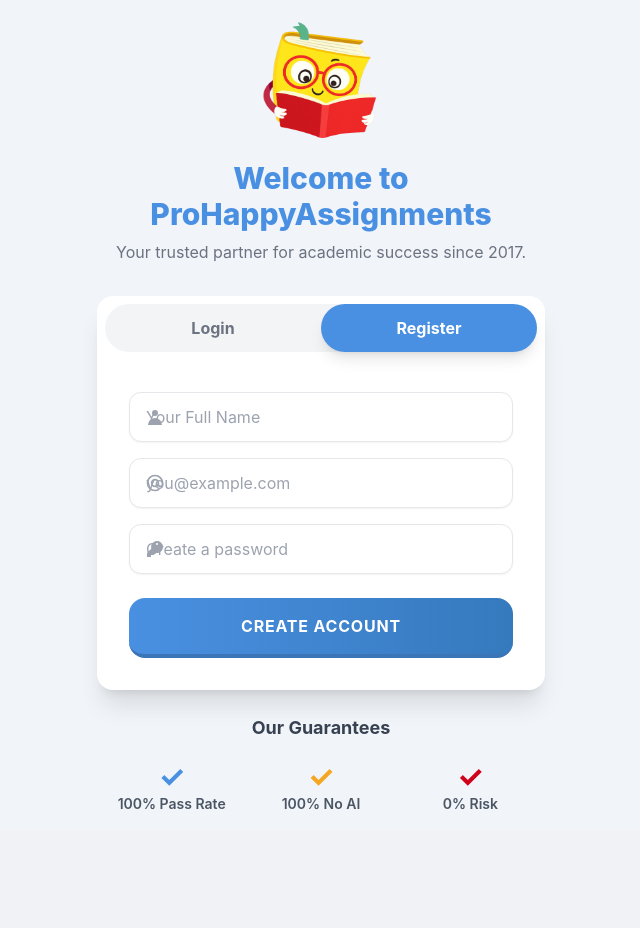
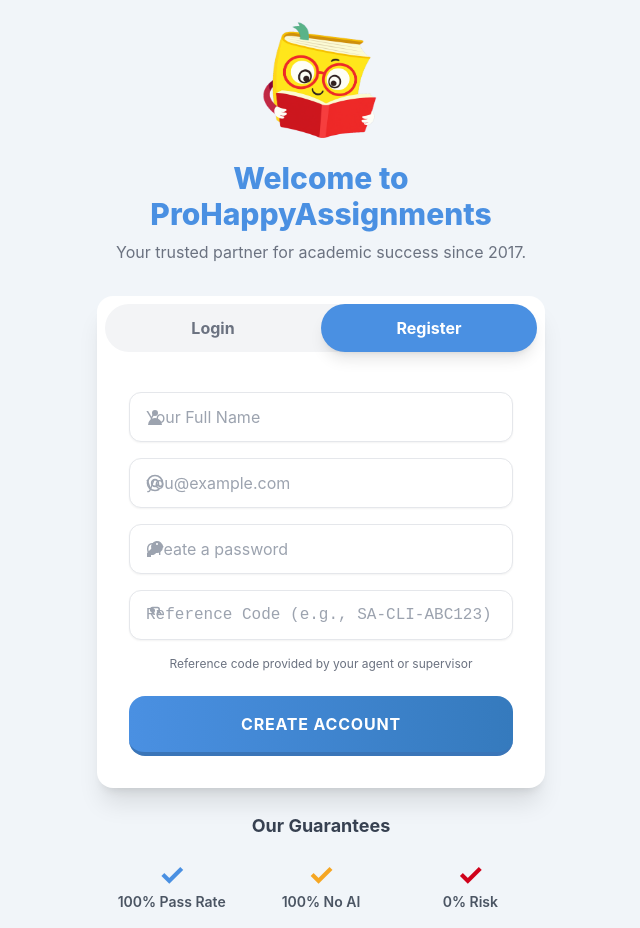
Before and after one commit to vindepemarte/prohappyassign, a React (Vite) app: page / in a window 1280 px wide. Both pictures are taken after a click on the button "Register". Shown: the whole page, without its empty margins (319-959 px from the left). Before the commit the page ends 830 px from the top, so only its background shows below. Built offline with nearby package versions, Linux system fonts and the light colour scheme.

Commit message:
reference update

```diff
--- a/components/auth/Register.tsx
+++ b/components/auth/Register.tsx
@@ -9,6 +9,7 @@
     const [fullName, setFullName] = useState('');
     const [email, setEmail] = useState('');
     const [password, setPassword] = useState('');
+    const [referenceCode, setReferenceCode] = useState('');
     const [loading, setLoading] = useState(false);
     const [error, setError] = useState('');
     const [message, setMessage] = useState('');
@@ -20,8 +21,15 @@
         setError('');
         setMessage('');
 
+        // Validate reference code format
+        if (referenceCode && !/^[A-Z]{2}-[A-Z]{3}-[A-Z0-9]{6}$/.test(referenceCode)) {
+            setError('Reference code must be in format: XX-XXX-XXXXXX (e.g., SA-CLI-ABC123)');
+            setLoading(false);
+            return;
+        }
+
         try {
-            await register(email, password, fullName);
+            await register(email, password, fullName, referenceCode);
             setMessage('Registration successful! You can now log in.');
 
             // Notify agents about the new registration.
@@ -72,6 +80,23 @@
                 minLength={6}
                 icon={<svg xmlns="http://www.w3.org/2000/svg" className="h-5 w-5 text-gray-400" viewBox="0 0 20 20" fill="currentColor"><path fillRule="evenodd" d="M18 8a6 6 0 01-7.743 5.743L10 14l-1 1-1 1H6v2H2v-4l4.257-4.257A6 6 0 1118 8zm-6-4a1 1 0 100 2 1 1 0 000-2z" clipRule="evenodd" /></svg>}
             />
+            <Input
+                id="referenceCode"
+                name="referenceCode"
+                type="text"
+                placeholder="Reference Code (e.g., SA-CLI-ABC123)"
+                value={referenceCode}
+                onChange={(e) => setReferenceCode(e.target.value.toUpperCase())}
+                required
+                maxLength={14}
+                pattern="[A-Z]{2}-[A-Z]{3}-[A-Z0-9]{6}"
+                title="Reference code format: XX-XXX-XXXXXX"
+                style={{ fontFamily: 'monospace' }}
+                icon={<svg xmlns="http://www.w3.org/2000/svg" className="h-5 w-5 text-gray-400" fill="none" viewBox="0 0 24 24" stroke="currentColor"><path strokeLinecap="round" strokeLinejoin="round" strokeWidth={2} d="M15 7a2 2 0 012 2m0 0a2 2 0 012 2m-2-2a2 2 0 00-2 2m2-2V5a2 2 0 00-2-2H9a2 2 0 00-2 2v2M7 7a2 2 0 012-2m0 0a2 2 0 012 2m-2-2v2m0 0V9a2 2 0 002 2m-2-2a2 2 0 00-2-2" /></svg>}
+            />
+            <div className="text-xs text-gray-500 text-center">
+                Reference code provided by your agent or supervisor
+            </div>
             {error && <p className="text-center text-sm" style={{color: COLORS.red}}>{error}</p>}
             {message && <p className="text-center text-sm" style={{color: COLORS.success}}>{message}</p>}
             <div className="pt-2">
--- a/contexts/AuthContext.tsx
+++ b/contexts/AuthContext.tsx
@@ -17,7 +17,7 @@
   token: string | null;
   loading: boolean;
   login: (email: string, password: string) => Promise<void>;
-  register: (email: string, password: string, full_name: string, role?: 'client' | 'worker' | 'agent') => Promise<void>;
+  register: (email: string, password: string, full_name: string, reference_code?: string, role?: 'client' | 'worker' | 'agent') => Promise<void>;
   logout: () => Promise<void>;
   updateProfile: (updates: Partial<Pick<User, 'full_name' | 'avatar_url'>>) => Promise<void>;
 }
@@ -119,14 +119,19 @@
   };
 
   // Register function
-  const register = async (email: string, password: string, full_name: string, role: 'client' | 'worker' | 'agent' = 'client') => {
+  const register = async (email: string, password: string, full_name: string, reference_code?: string, role: 'client' | 'worker' | 'agent' = 'client') => {
     try {
+      const requestBody: any = { email, password, full_name, role };
+      if (reference_code) {
+        requestBody.reference_code = reference_code;
+      }
+
       const response = await fetch(`${API_BASE}/register`, {
         method: 'POST',
         headers: {
           'Content-Type': 'application/json',
         },
-        body: JSON.stringify({ email, password, full_name, role }),
+        body: JSON.stringify(requestBody),
       });
 
       const data = await response.json();
```
Also changed, not shown: 1 other file (tests, documents, lock files or other folders).
